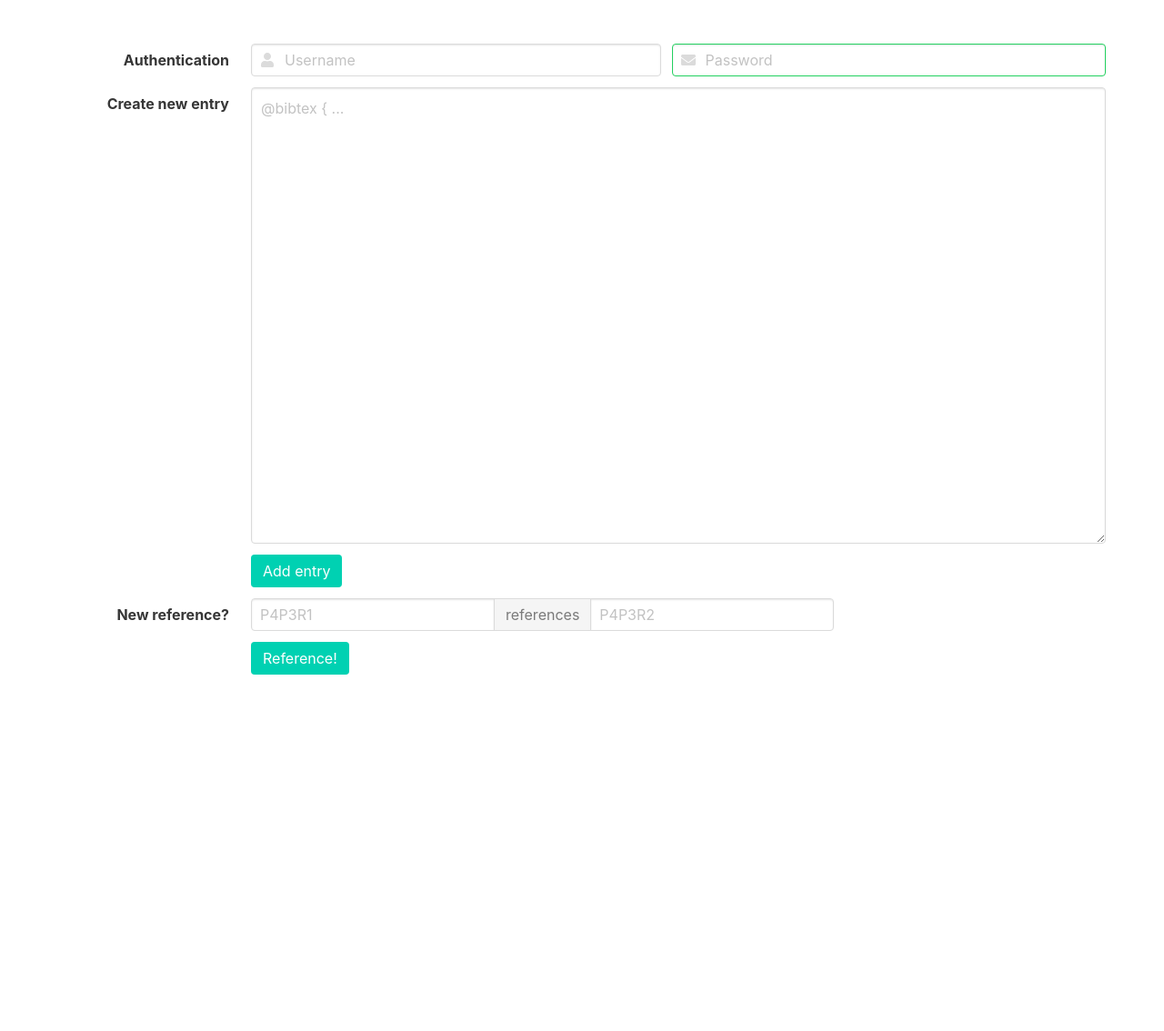
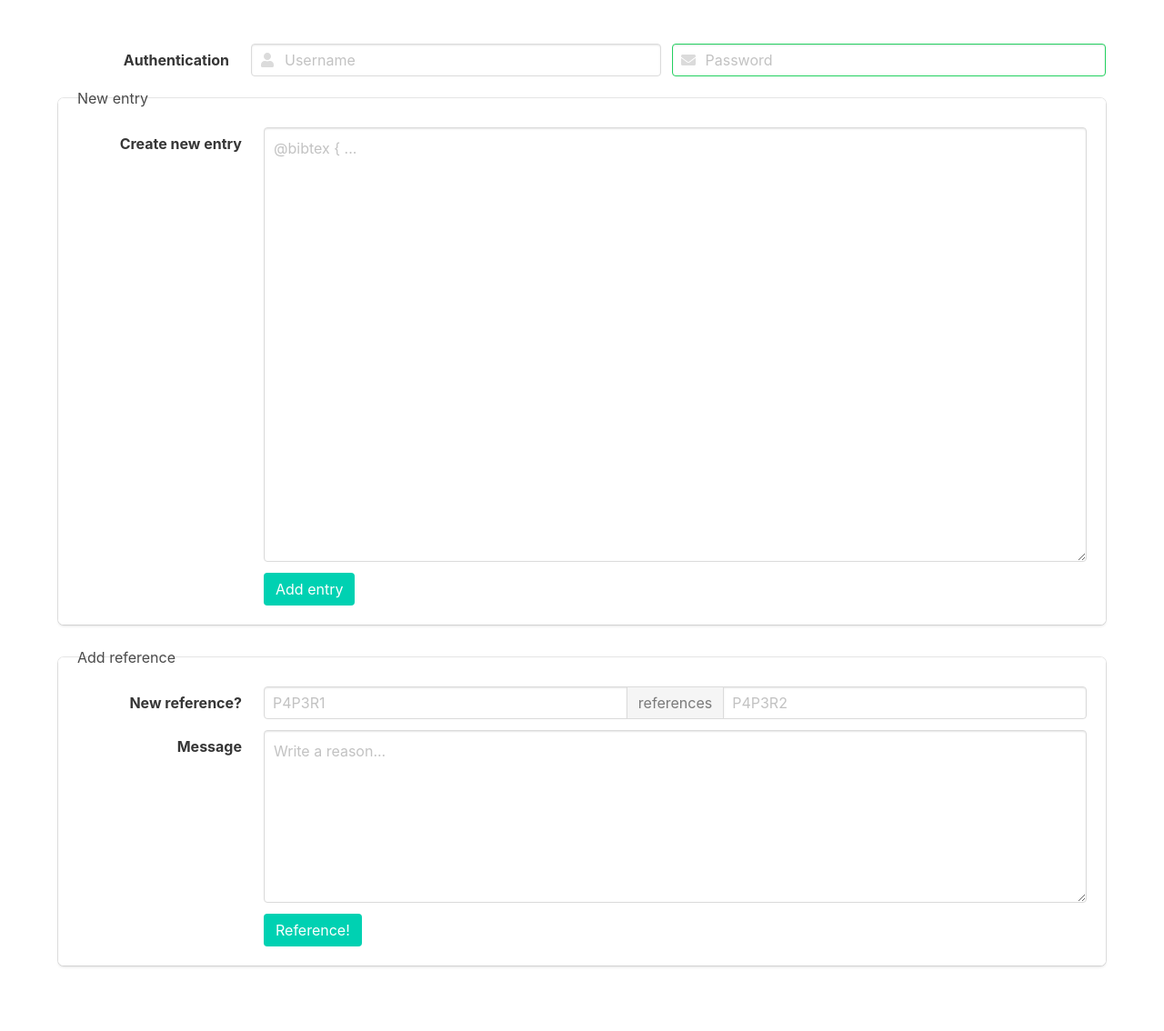
Before and after one commit to fferegrino/mybib, a Flask app: page /admin in a window 1280 px wide. Shown: the whole page at 91% size. Before the commit the page ends 742 px from the top, so only its background shows below. Run offline with Flask 2, Linux system fonts and the light colour scheme; parts of the project's set-up code (start-up, migrations or seed data) failed here and were passed over; some libraries are stand-ins or nearby versions.

Commit message:
Improved forms and user messages

```diff
--- a/mybib/web/front/static/css/main.css
+++ b/mybib/web/front/static/css/main.css
@@ -1,46 +1,3 @@
-body {
-  height:100%;
-  margin:0;
-  padding:0;
+.box {
+    border: 1px solid #fefefe;
 }
-.left {
-  position: absolute;
-  width: 20%;
-}
-.right {
-  position: absolute;
-  left: 20%;
-  width: 80%;
-}
-textarea {
-  width:100%;
-  display: block;
-  height: 250px;
-  padding: 0;
-  margin:0;
-}
-input {
-    -webkit-appearance: none;
-    -moz-appearance: none;
-    appearance: none;
-  padding: 0;
-  margin:0;
-}
-.full {
-  width:100%;
-  display: block;
-}
-.half {
-  width:49%;
-  display: inline-block;
-}
-.column {
-  padding: 0 !important;
-  margin:0px;
-}
-#myNetwork {
-  padding: 0px !important;
-  width: 100%;
-  height: 100%;
-  border: 1px solid lightgray;
-}
--- a/mybib/web/front/static/js/admin.js
+++ b/mybib/web/front/static/js/admin.js
@@ -5,6 +5,7 @@ $(document).ready(function() {
     var userText = $('#user');
     var passwordText = $('#password');
     var referenceButton = $('#reference');
+    var referenceMessageText = $("#referenceMessage");
     var paper1Text = $('#paper1');
     var paper2Text = $('#paper2');
     var addEntryButton = $('#addEntry');
@@ -17,15 +18,23 @@ $(document).ready(function() {
     referenceButton.click(function(e) {
         var referee = paper1Text.val();
         var referenced = paper2Text.val();
+        var message = referenceMessageText.val();
         var url = "/api/references/" + referee + "/" + referenced;
         $.ajax({
             url: url,
             type: "POST",
             beforeSend: setAuth,
-            data: JSON.stringify({}),
+            data: JSON.stringify({message:message}),
             contentType: "application/json",
             success: function(result) {
                 alert("Success!");
+            },
+            error: function(result) {
+                if(result.status == 409) {
+                    alert("Relationship already exists!");
+                } else {
+                    alert(result.status + " " + result.statusText);
+                }
             }
         });
     });
--- a/mybib/web/front/templates/admin.html
+++ b/mybib/web/front/templates/admin.html
@@ -3,8 +3,10 @@
 <head>
     <meta charset="utf-8">
     <meta name="viewport" content="width=device-width, initial-scale=1">
-      <title>Hello Bulma!</title>
+    <title>MyBib admin page</title>
     <link rel="stylesheet" href="https://cdnjs.cloudflare.com/ajax/libs/bulma/0.7.2/css/bulma.min.css">
+    <link rel="stylesheet" href="static/css/main.css">
+    <script defer src="https://use.fontawesome.com/releases/v5.3.1/js/all.js"></script>
     <script defer src="https://use.fontawesome.com/releases/v5.3.1/js/all.js"></script>
 </head>
 <body>
@@ -17,10 +19,13 @@
             <div class="field-body">
                 <div class="field">
                     <p class="control is-expanded has-icons-left">
-                           <input class="input" type="text"  name="user" id="user"  placeholder="Username">
+                        <input class="input" type="text" name="user" id="user" placeholder="Username">
                         <span class="icon is-small is-left">
-                              <svg class="svg-inline--fa fa-user fa-w-14" aria-hidden="true" data-prefix="fas" data-icon="user" role="img" xmlns="http://www.w3.org/2000/svg" viewBox="0 0 448 512" data-fa-i2svg="">
-                                 <path fill="currentColor" d="M224 256c70.7 0 128-57.3 128-128S294.7 0 224 0 96 57.3 96 128s57.3 128 128 128zm89.6 32h-16.7c-22.2 10.2-46.9 16-72.9 16s-50.6-5.8-72.9-16h-16.7C60.2 288 0 348.2 0 422.4V464c0 26.5 21.5 48 48 48h352c26.5 0 48-21.5 48-48v-41.6c0-74.2-60.2-134.4-134.4-134.4z"></path>
+                              <svg class="svg-inline--fa fa-user fa-w-14" aria-hidden="true" data-prefix="fas"
+                                   data-icon="user" role="img" xmlns="http://www.w3.org/2000/svg" viewBox="0 0 448 512"
+                                   data-fa-i2svg="">
+                                 <path fill="currentColor"
+                                       d="M224 256c70.7 0 128-57.3 128-128S294.7 0 224 0 96 57.3 96 128s57.3 128 128 128zm89.6 32h-16.7c-22.2 10.2-46.9 16-72.9 16s-50.6-5.8-72.9-16h-16.7C60.2 288 0 348.2 0 422.4V464c0 26.5 21.5 48 48 48h352c26.5 0 48-21.5 48-48v-41.6c0-74.2-60.2-134.4-134.4-134.4z"></path>
                               </svg>
                             <!-- <i class="fas fa-user"></i> -->
                            </span>
@@ -28,10 +33,14 @@
                 </div>
                 <div class="field">
                     <p class="control is-expanded has-icons-left has-icons-right">
-                           <input class="input is-success" type="password" name="password" id="password" placeholder="Password" >
+                        <input class="input is-success" type="password" name="password" id="password"
+                               placeholder="Password">
                         <span class="icon is-small is-left">
-                              <svg class="svg-inline--fa fa-envelope fa-w-16" aria-hidden="true" data-prefix="fas" data-icon="lock" role="img" xmlns="http://www.w3.org/2000/svg" viewBox="0 0 512 512" data-fa-i2svg="">
-                                 <path fill="currentColor" d="M502.3 190.8c3.9-3.1 9.7-.2 9.7 4.7V400c0 26.5-21.5 48-48 48H48c-26.5 0-48-21.5-48-48V195.6c0-5 5.7-7.8 9.7-4.7 22.4 17.4 52.1 39.5 154.1 113.6 21.1 15.4 56.7 47.8 92.2 47.6 35.7.3 72-32.8 92.3-47.6 102-74.1 131.6-96.3 154-113.7zM256 320c23.2.4 56.6-29.2 73.4-41.4 132.7-96.3 142.8-104.7 173.4-128.7 5.8-4.5 9.2-11.5 9.2-18.9v-19c0-26.5-21.5-48-48-48H48C21.5 64 0 85.5 0 112v19c0 7.4 3.4 14.3 9.2 18.9 30.6 23.9 40.7 32.4 173.4 128.7 16.8 12.2 50.2 41.8 73.4 41.4z"></path>
+                              <svg class="svg-inline--fa fa-envelope fa-w-16" aria-hidden="true" data-prefix="fas"
+                                   data-icon="lock" role="img" xmlns="http://www.w3.org/2000/svg" viewBox="0 0 512 512"
+                                   data-fa-i2svg="">
+                                 <path fill="currentColor"
+                                       d="M502.3 190.8c3.9-3.1 9.7-.2 9.7 4.7V400c0 26.5-21.5 48-48 48H48c-26.5 0-48-21.5-48-48V195.6c0-5 5.7-7.8 9.7-4.7 22.4 17.4 52.1 39.5 154.1 113.6 21.1 15.4 56.7 47.8 92.2 47.6 35.7.3 72-32.8 92.3-47.6 102-74.1 131.6-96.3 154-113.7zM256 320c23.2.4 56.6-29.2 73.4-41.4 132.7-96.3 142.8-104.7 173.4-128.7 5.8-4.5 9.2-11.5 9.2-18.9v-19c0-26.5-21.5-48-48-48H48C21.5 64 0 85.5 0 112v19c0 7.4 3.4 14.3 9.2 18.9 30.6 23.9 40.7 32.4 173.4 128.7 16.8 12.2 50.2 41.8 73.4 41.4z"></path>
                               </svg>
                             <!-- <i class="fas fa-envelope"></i> -->
                            </span>
@@ -39,6 +48,8 @@
                 </div>
             </div>
         </div>
+        <fieldset class="box">
+            <legend class="is-4">New entry</legend>
             <div class="field is-horizontal">
                 <div class="field-label is-normal">
                     <label class="label">Create new entry</label>
@@ -46,7 +57,7 @@
                 <div class="field-body">
                     <div class="field">
                         <div class="control">
-                           <textarea class="textarea" rows="20" id="entry" placeholder="@bibtex { ..."></textarea>
+                            <textarea class="textarea" rows="19" id="entry" placeholder="@bibtex { ..."></textarea>
                         </div>
                     </div>
                 </div>
@@ -58,19 +69,22 @@
                 <div class="field-body">
                     <div class="field">
                         <div class="control">
-                           <button  id="addEntry"  class="button is-primary">
+                            <button id="addEntry" class="button is-primary">
                                 Add entry
                             </button>
                         </div>
                     </div>
                 </div>
             </div>
+        </fieldset>
+        <fieldset class="box">
+            <legend class="is-4">Add reference</legend>
             <div class="field is-horizontal has-addons">
                 <div class="field-label is-normal">
                     <label class="label">New reference?</label>
                 </div>
                 <div class="field-body">
-                     <p class="control">
+                    <p class="control is-expanded">
                         <input class="input" id="paper1" type="text" placeholder="P4P3R1">
                     </p>
                     <p class="control">
@@ -78,9 +92,21 @@
                             references
                         </a>
                     </p>
-                     <p class="control">
+                    <p class="control is-expanded">
                         <input class="input" id="paper2" type="text" placeholder="P4P3R2">
                     </p>
+                </div>
+            </div>
+            <div class="field is-horizontal">
+                <div class="field-label is-normal">
+                    <label class="label">Message</label>
+                </div>
+                <div class="field-body">
+                    <div class="field">
+                        <div class="control">
+                            <textarea class="textarea" rows="7" id="referenceMessage" placeholder="Write a reason..."></textarea>
+                        </div>
+                    </div>
                 </div>
             </div>
             <div class="field is-horizontal">
@@ -90,13 +116,14 @@
                 <div class="field-body">
                     <div class="field">
                         <div class="control">
-                           <button  id="reference"  class="button is-primary">
+                            <button id="reference" class="button is-primary">
                                 Reference!
                             </button>
                         </div>
                     </div>
                 </div>
             </div>
+        </fieldset>
         <script src="https://cdnjs.cloudflare.com/ajax/libs/vis/4.21.0/vis.min.js"></script>
         <script src="https://ajax.googleapis.com/ajax/libs/jquery/3.3.1/jquery.min.js"></script>
         <script src="static/js/admin.js"></script>
```
Also changed, not shown: mybib/neo4j/models.py (+17 -2 lines), mybib/web/api/references.py (+19 -8 lines). Lines whose indentation alone changed are shown as unchanged.
